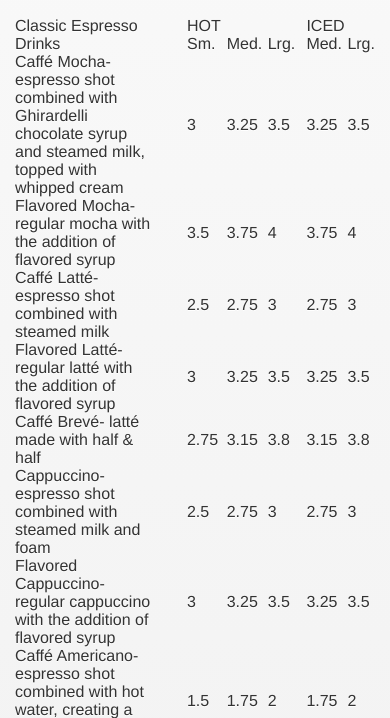
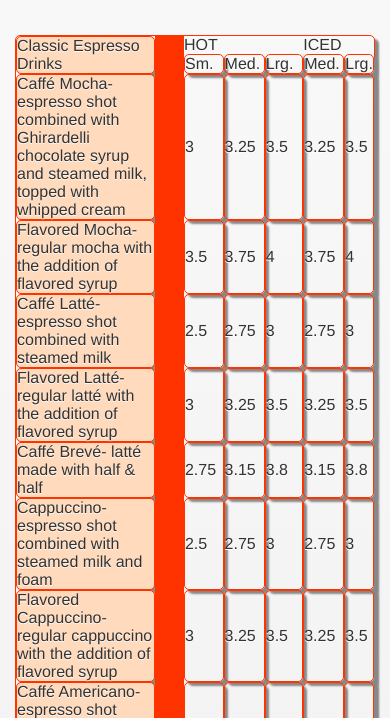
Before and after one commit to codelinx/coffee, a plain HTML site: page mobile/index.html in a window 390 px wide. Both pictures are taken after a click on the item "Menu ...". Shown: the part 126-844 px from the top of the page. Drawn offline with Linux system fonts and the light colour scheme; some packages are replaced by stand-ins of ours.

Commit message:
Phonegap v0.0.12

```diff
--- a/mobile/index.html
+++ b/mobile/index.html
@@ -8,6 +8,18 @@
 <script src="jquery-mobile/jquery-1.6.4.min.js" type="text/javascript"></script>
 <script src="jquery-mobile/jquery.mobile-1.3.2.min.js" type="text/javascript"></script>
 <script src="phonegap.js" type="text/javascript"></script>
+<script type="text/javascript" language="javascript">
+
+   $(document).ready(function() {
+
+$(".firstColumn").css({"background-color":"#F30","border-radius":"0px"})
+$("table").css({"box-shadow":"4px 4px 2px #888888","border-radius":"5px","border":"1px","border-style":"solid","border-color":"#F30"})
+$("td.otherColumns").css({"box-shadow":"4px 4px 2px #888888","border-radius":"5px","border":"1px","border-style":"solid","border-color":"#F30"})
+$("td.descColumns").css({"box-shadow":"4px 4px 2px #888888","border-radius":"5px","border":"1px","border-style":"solid","border-color":"#F30","background-color":"#FFDABC"})
+   });
+
+</script>
+
 </head>
 <body>
 
@@ -51,102 +63,102 @@
 		<div>
         <a href="index.html" target="_self">Coffee Afficianado</a>
   <h2>Menu</h2>
-  <table border="0" cellpadding="0" cellspacing="0" width="100%" border="1" bordercolor="#F30">
-    <col width="40%">
-    <col width="12%" span="6">
+  <table border="0" cellpadding="0" cellspacing="0" width="100%" border="1">
+    <col width="40%" class="descColumns">
+    <col width="12%" class="otherColumns" span="6">
     <tr>
-      <td rowspan="2" width="40%">Classic Espresso Drinks</td>
-      <td width="2%"></td>
+      <td rowspan="2" width="40%" class="descColumns">Classic Espresso Drinks</td>
+      <td width="" class="firstColumn"></td>
       <td colspan="3" width="28%">HOT</td>
 
       <td colspan="2" width="30%">ICED</td>
     </tr>
     <tr>
-      <td width="2%"></td>
-      <td width="10%">Sm.</td>
-      <td width="12%">Med.</td>
-      <td width="12%">Lrg.</td>
-      <td width="12%">Med.</td>
-      <td width="12%">Lrg.</td>
+      <td width="" class="firstColumn"></td>
+      <td width="12%" class="otherColumns">Sm.</td>
+      <td width="12%" class="otherColumns">Med.</td>
+      <td width="12%" class="otherColumns">Lrg.</td>
+      <td width="12%" class="otherColumns">Med.</td>
+      <td width="12%" class="otherColumns">Lrg.</td>
     </tr>
     <tr>
-      <td width="40%">Caff&eacute;    Mocha- espresso shot combined with Ghirardelli    chocolate syrup and steamed milk, topped with whipped cream</td>
-      <td width="2%"></td>
-      <td width="10%">3</td>
-      <td width="12%">3.25</td>
-      <td width="12%">3.5</td>
+      <td width="40%" class="descColumns">Caff&eacute;    Mocha- espresso shot combined with Ghirardelli    chocolate syrup and steamed milk, topped with whipped cream</td>
+      <td width="" class="firstColumn"></td>
+      <td width="12%" class="otherColumns">3</td>
+      <td width="12%" class="otherColumns">3.25</td>
+      <td width="12%" class="otherColumns">3.5</td>
 
-      <td width="12%">3.25</td>
-      <td width="12%">3.5</td>
+      <td width="12%" class="otherColumns">3.25</td>
+      <td width="12%" class="otherColumns">3.5</td>
     </tr>
     <tr>
-      <td width="40%">Flavored    Mocha- regular mocha with the addition of flavored    syrup</td>
-      <td width="2%"></td>
-      <td width="10%">3.5</td>
-      <td width="12%">3.75</td>
-      <td width="12%">4</td>
+      <td width="40%" class="descColumns">Flavored    Mocha- regular mocha with the addition of flavored    syrup</td>
+      <td width="" class="firstColumn"></td>
+      <td width="12%" class="otherColumns">3.5</td>
+      <td width="12%" class="otherColumns">3.75</td>
+      <td width="12%" class="otherColumns">4</td>
 
-      <td width="12%">3.75</td>
-      <td width="12%">4</td>
+      <td width="12%" class="otherColumns">3.75</td>
+      <td width="12%" class="otherColumns">4</td>
     </tr>
     <tr>
-      <td width="40%">Caff&eacute;    Latt&eacute;- espresso shot combined with steamed milk</td>
-      <td width="2%"></td>
-      <td width="10%">2.5</td>
-      <td width="12%">2.75</td>
-      <td width="12%">3</td>
+      <td width="40%" class="descColumns">Caff&eacute;    Latt&eacute;- espresso shot combined with steamed milk</td>
+      <td width="" class="firstColumn"></td>
+      <td width="12%" class="otherColumns">2.5</td>
+      <td width="12%" class="otherColumns">2.75</td>
+      <td width="12%" class="otherColumns">3</td>
 
-      <td width="12%">2.75</td>
-      <td width="12%">3</td>
+      <td width="12%" class="otherColumns">2.75</td>
+      <td width="12%" class="otherColumns">3</td>
     </tr>
     <tr>
-      <td width="40%">Flavored    Latt&eacute;- regular latt&eacute; with the addition of flavored    syrup</td>
-      <td width="2%"></td>
-      <td width="10%">3</td>
-      <td width="12%">3.25</td>
-      <td width="12%">3.5</td>
+      <td width="40%" class="descColumns">Flavored    Latt&eacute;- regular latt&eacute; with the addition of flavored    syrup</td>
+      <td width="" class="firstColumn"></td>
+      <td width="12%" class="otherColumns">3</td>
+      <td width="12%" class="otherColumns">3.25</td>
+      <td width="12%" class="otherColumns">3.5</td>
 
-      <td width="12%">3.25</td>
-      <td width="12%">3.5</td>
+      <td width="12%" class="otherColumns">3.25</td>
+      <td width="12%" class="otherColumns">3.5</td>
     </tr>
     <tr>
-      <td width="40%">Caff&eacute;    Brev&eacute;- latt&eacute; made with half &amp; half</td>
-      <td width="2%"></td>
-      <td width="10%">2.75</td>
-      <td width="12%">3.15</td>
-      <td width="12%">3.8</td>
+      <td width="40%" class="descColumns">Caff&eacute;    Brev&eacute;- latt&eacute; made with half &amp; half</td>
+      <td width="" class="firstColumn"></td>
+      <td width="12%" class="otherColumns">2.75</td>
+      <td width="12%" class="otherColumns">3.15</td>
+      <td width="12%" class="otherColumns">3.8</td>
 
-      <td width="12%">3.15</td>
-      <td width="12%">3.8</td>
+      <td width="12%" class="otherColumns">3.15</td>
+      <td width="12%" class="otherColumns">3.8</td>
     </tr>
     <tr>
-      <td width="40%">Cappuccino- espresso shot combined with steamed milk and foam</td>
-      <td width="2%"></td>
-      <td width="10%">2.5</td>
-      <td width="12%">2.75</td>
-      <td width="12%">3</td>
+      <td width="40%" class="descColumns">Cappuccino- espresso shot combined with steamed milk and foam</td>
+      <td width="" class="firstColumn"></td>
+      <td width="12%" class="otherColumns">2.5</td>
+      <td width="12%" class="otherColumns">2.75</td>
+      <td width="12%" class="otherColumns">3</td>
 
-      <td width="12%">2.75</td>
-      <td width="12%">3</td>
+      <td width="12%" class="otherColumns">2.75</td>
+      <td width="12%" class="otherColumns">3</td>
     </tr>
     <tr>
-      <td width="40%">Flavored    Cappuccino- regular cappuccino with the addition of    flavored syrup</td>
-      <td width="2%"></td>
-      <td width="10%">3</td>
-      <td width="12%">3.25</td>
-      <td width="12%">3.5</td>
+      <td width="40%" class="descColumns">Flavored    Cappuccino- regular cappuccino with the addition of    flavored syrup</td>
+      <td width="" class="firstColumn"></td>
+      <td width="12%" class="otherColumns">3</td>
+      <td width="12%" class="otherColumns">3.25</td>
+      <td width="12%" class="otherColumns">3.5</td>
 
-      <td width="12%">3.25</td>
-      <td width="12%">3.5</td>
+      <td width="12%" class="otherColumns">3.25</td>
+      <td width="12%" class="otherColumns">3.5</td>
     </tr>
     <tr>
-      <td width="40%">Caff&eacute;    Americano- espresso shot combined with hot water,    creating a gourmet brewed coffee</td>
-      <td width="2%"></td>
-      <td width="10%">1.5</td>
-      <td width="12%">1.75</td>
-      <td width="12%">2</td>
-      <td width="12%">1.75</td>
-      <td width="12%">2</td>
+      <td width="40%" class="descColumns">Caff&eacute;    Americano- espresso shot combined with hot water,    creating a gourmet brewed coffee</td>
+      <td width="" class="firstColumn"></td>
+      <td width="12%" class="otherColumns">1.5</td>
+      <td width="12%" class="otherColumns">1.75</td>
+      <td width="12%" class="otherColumns">2</td>
+      <td width="12%" class="otherColumns">1.75</td>
+      <td width="12%" class="otherColumns">2</td>
     </tr>
     <tr>
       <td></td>
@@ -166,69 +178,62 @@
       <td></td>
       <td></td>
     </tr>
+ &nbsp;
     <tr>
-    	<td width="2%">&nbsp;</td>
-		<td width="10%">&nbsp;</td>
-		<td width="12%">&nbsp;</td>
-		<td width="12%">&nbsp;</td>
-		<td width="12%">&nbsp;</td>
-		<td width="12%">&nbsp;</td>
-    </tr>
-    <tr>
-      <td rowspan="2" width="40%">Signature Espresso Drinks</td>
-      <td width="2%"></td>
+      <td rowspan="2" width="40%" class="descColumns">Signature Espresso Drinks</td>
+      <td width="" class="firstColumn"></td>
       <td colspan="3" width="28%">HOT</td>
 
       <td colspan="2" width="30%">ICED</td>
     </tr>
     <tr>
-      <td width="2%"></td>
-      <td width="10%">Sm.</td>
-      <td width="12%">Med.</td>
-      <td width="12%">Lrg.</td>
+      <td width="" class="firstColumn"></td>
+      <td width="12%" class="otherColumns">Sm.</td>
+      <td width="12%" class="otherColumns">Med.</td>
+      <td width="12%" class="otherColumns">Lrg.</td>
 
-      <td width="12%">Med.</td>
-      <td width="12%">Lrg.</td>
+      <td width="12%" class="otherColumns">Med.</td>
+      <td width="12%" class="otherColumns">Lrg.</td>
     </tr>
     <tr>
-      <td width="40%">Contentment- espresso shot combined with Ghirardelli caramel syrup,    vanilla flavoring, steamed milk and topped with chocolate whipped cream and    caramel drizzle</td>
-      <td width="2%"></td>
-      <td width="10%">3.5</td>
-      <td width="12%">3.75</td>
-      <td width="12%">4</td>
+      <td width="40%" class="descColumns">Contentment- espresso shot combined with Ghirardelli caramel syrup,    vanilla flavoring, steamed milk and topped with chocolate whipped cream and    caramel drizzle</td>
+      <td width="" class="firstColumn"></td>
+      <td width="12%" class="otherColumns">3.5</td>
+      <td width="12%" class="otherColumns">3.75</td>
+      <td width="12%" class="otherColumns">4</td>
 
-      <td width="12%">3.75</td>
-      <td width="12%">4</td>
+      <td width="12%" class="otherColumns">3.75</td>
+      <td width="12%" class="otherColumns">4</td>
     </tr>
     <tr>
-      <td width="40%">Peace- espresso shot combined with Ghirardelli caramel and    chocolate syrups, steamed milk and topped with whipped cream and    caramel/chocolate drizzle</td>
-      <td width="2%"></td>
-      <td width="10%">3.5</td>
-      <td width="12%">3.75</td>
-      <td width="12%">4</td>
+      <td width="40%" class="descColumns">Peace- espresso shot combined with Ghirardelli caramel and    chocolate syrups, steamed milk and topped with whipped cream and    caramel/chocolate drizzle</td>
+      <td width="" class="firstColumn"></td>
+      <td width="12%" class="otherColumns">3.5</td>
+      <td width="12%" class="otherColumns">3.75</td>
+      <td width="12%" class="otherColumns">4</td>
 
-      <td width="12%">3.75</td>
-      <td width="12%">4</td>
+      <td width="12%" class="otherColumns">3.75</td>
+      <td width="12%" class="otherColumns">4</td>
     </tr>
     <tr>
-      <td width="40%">Peppermint    Patty- espresso shot combined with Ghirardelli    chocolate syrup, mint syrup and steamed milk, topped with whipped cream</td>
-      <td width="2%"></td>
-      <td width="10%">3.5</td>
-      <td width="12%">3.75</td>
-      <td width="12%">4</td>
+      <td width="40%" class="descColumns">Peppermint    Patty- espresso shot combined with Ghirardelli    chocolate syrup, mint syrup and steamed milk, topped with whipped cream</td>
+      <td width="" class="firstColumn"></td>
+      <td width="12%" class="otherColumns">3.5</td>
+      <td width="12%" class="otherColumns">3.75</td>
+      <td width="12%" class="otherColumns">4</td>
 
-      <td width="12%">3.75</td>
-      <td width="12%">4</td>
+      <td width="12%" class="otherColumns">3.75</td>
+      <td width="12%" class="otherColumns">4</td>
     </tr>
     <tr>
-      <td width="40%">Cloud    9- espresso shot combined with Ghirardelli white    chocolate syrup, raspberry flavoring and steamed milk, topped with whipped    cream</td>
-      <td width="2%"></td>
-      <td width="10%">3.5</td>
-      <td width="12%">3.75</td>
-      <td width="12%">4</td>
+      <td width="40%" class="descColumns">Cloud    9- espresso shot combined with Ghirardelli white    chocolate syrup, raspberry flavoring and steamed milk, topped with whipped    cream</td>
+      <td width="" class="firstColumn"></td>
+      <td width="12%" class="otherColumns">3.5</td>
+      <td width="12%" class="otherColumns">3.75</td>
+      <td width="12%" class="otherColumns">4</td>
 
-      <td width="12%">3.75</td>
-      <td width="12%">4</td>
+      <td width="12%" class="otherColumns">3.75</td>
+      <td width="12%" class="otherColumns">4</td>
     </tr>
   </table>
   <p></p>
```
